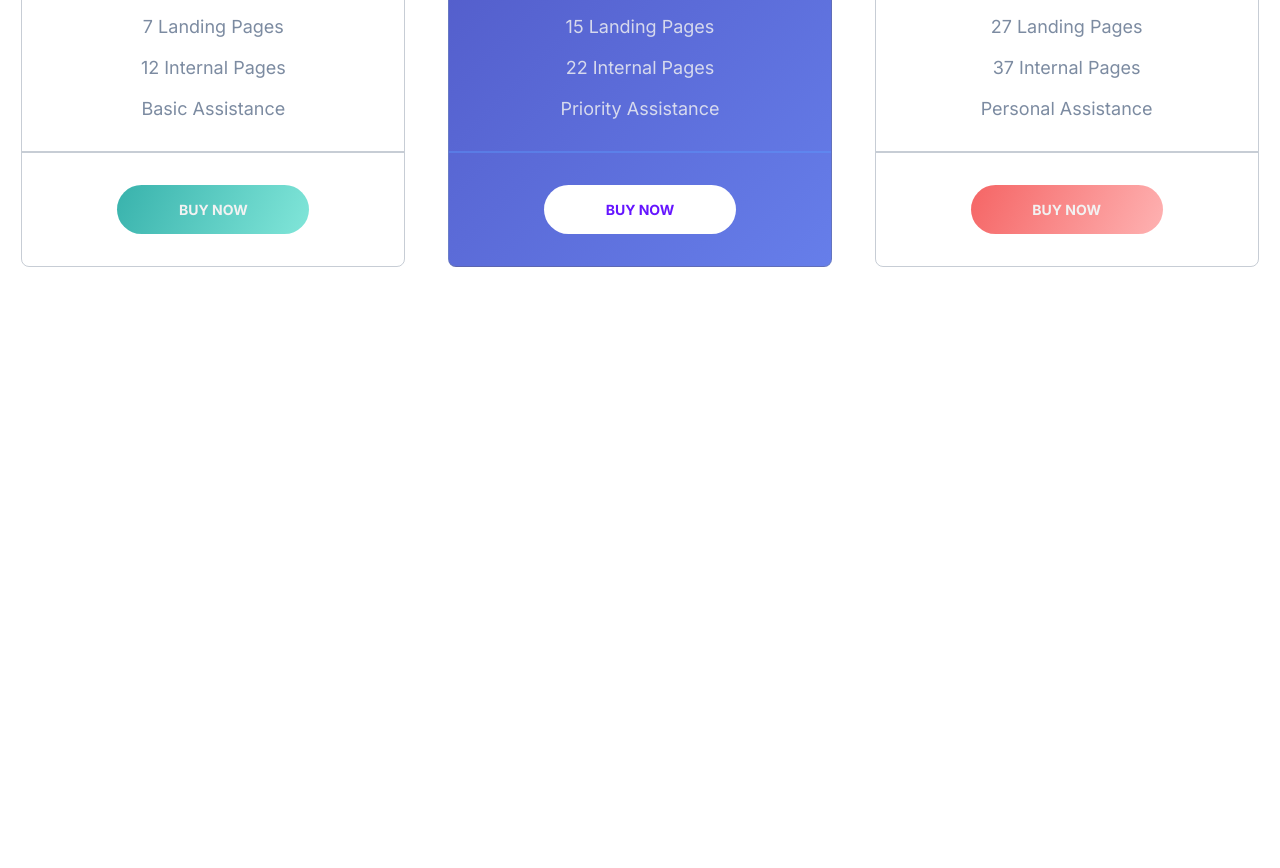
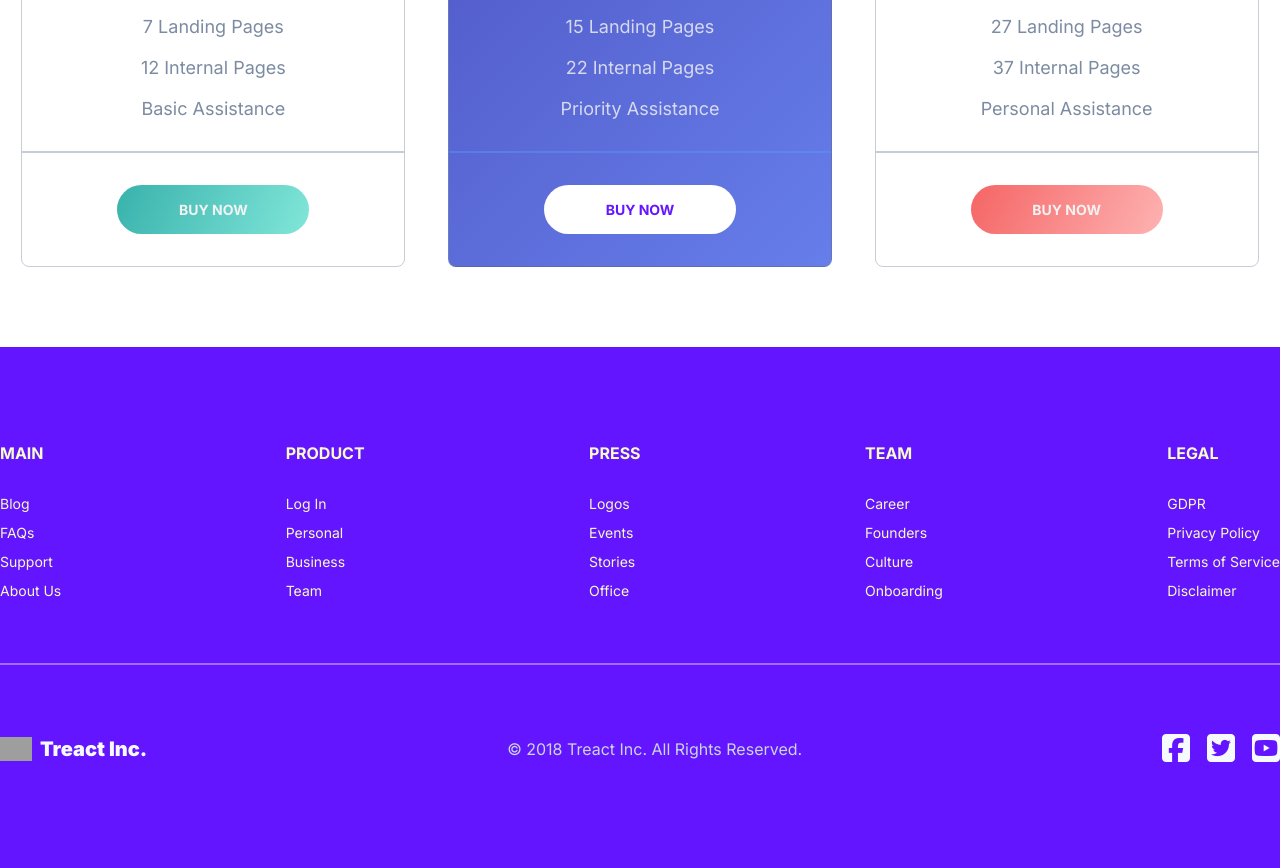
Before and after one commit to dev-kenny/final_project, a plain HTML site: page index.html in a window 1280 px wide. Shown: the part 3814-4682 px from the top of the page. Before the commit the page ends 4161 px from the top, so only its background shows below. Drawn offline with Linux system fonts and the light colour scheme; grey boxes are pictures that could not be loaded.

Commit message:
footer finished

```diff
--- a/index.html
+++ b/index.html
@@ -304,29 +304,39 @@
               <p class="section__para titles">
                 <span class="purple">PRICING</span>
               </p>
-              <h2 class="section__title pricing__title">Reasonable & Flexible <span class="purple">Plans.</span></h2>
+              <h2 class="section__title pricing__title">
+                Reasonable & Flexible <span class="purple">Plans.</span>
+              </h2>
               <p class="section__para pricing__para">
-                Lorem ipsum dolor sit amet, consectetur adipiscing elit, sed do eiusmod tempor incididunt ut labore et dolore magna aliqua.
+                Lorem ipsum dolor sit amet, consectetur adipiscing elit, sed do
+                eiusmod tempor incididunt ut labore et dolore magna aliqua.
               </p>
             </div>
             <div class="pricing__cards">
-
               <div class="pricing__card">
                 <div class="pricing__card--gradiant-cyan"></div>
                 <div class="pricing__card--header">
                   <h3 class="pricing__card--title">PERSONAL</h3>
                   <h2 class="pricing__card--price">$17.99</h2>
-                  <h3 class="pricing__card--month"><span class="grey">MONTHLY</span></h3>
+                  <h3 class="pricing__card--month">
+                    <span class="grey">MONTHLY</span>
+                  </h3>
                 </div>
-                <hr class="pricing__card--hr">
+                <hr class="pricing__card--hr" />
                 <div class="pricing__card--features">
                   <h3 class="pricing__card--title">For Individuals</h3>
                   <p class="section__para pricing__card--para">30 Templates</p>
-                  <p class="section__para pricing__card--para">7 Landing Pages</p>
-                  <p class="section__para pricing__card--para">12 Internal Pages</p>
-                  <p class="section__para pricing__card--para">Basic Assistance</p>
+                  <p class="section__para pricing__card--para">
+                    7 Landing Pages
+                  </p>
+                  <p class="section__para pricing__card--para">
+                    12 Internal Pages
+                  </p>
+                  <p class="section__para pricing__card--para">
+                    Basic Assistance
+                  </p>
                 </div>
-                <hr class="pricing__card--hr">
+                <hr class="pricing__card--hr" />
                 <div class="pricing__card--action">
                   <a class="pricing__card--button-cyan" href="#">BUY NOW</a>
                 </div>
@@ -339,15 +349,23 @@
                   <h2 class="pricing__card--price">$37.99</h2>
                   <h3 class="pricing__card--month white">MONTHLY</h3>
                 </div>
-                <hr class="pricing__card--hr-blue">
+                <hr class="pricing__card--hr-blue" />
                 <div class="pricing__card--features">
                   <h3 class="pricing__card--title">For Individuals</h3>
-                  <p class="section__para pricing__card--para white">60 Templates</p>
-                  <p class="section__para pricing__card--para white">15 Landing Pages</p>
-                  <p class="section__para pricing__card--para white">22 Internal Pages</p>
-                  <p class="section__para pricing__card--para white">Priority Assistance</p>
+                  <p class="section__para pricing__card--para white">
+                    60 Templates
+                  </p>
+                  <p class="section__para pricing__card--para white">
+                    15 Landing Pages
+                  </p>
+                  <p class="section__para pricing__card--para white">
+                    22 Internal Pages
+                  </p>
+                  <p class="section__para pricing__card--para white">
+                    Priority Assistance
+                  </p>
                 </div>
-                <hr class="pricing__card--hr-blue">
+                <hr class="pricing__card--hr-blue" />
                 <div class="pricing__card--action">
                   <a class="pricing__card--button-white" href="#">BUY NOW</a>
                 </div>
@@ -358,26 +376,106 @@
                 <div class="pricing__card--header">
                   <h3 class="pricing__card--title">ENTERPRISE</h3>
                   <h2 class="pricing__card--price">$57.99</h2>
-                  <h3 class="pricing__card--month"><span class="grey">MONTHLY</span></h3>
+                  <h3 class="pricing__card--month">
+                    <span class="grey">MONTHLY</span>
+                  </h3>
                 </div>
-                <hr class="pricing__card--hr">
+                <hr class="pricing__card--hr" />
                 <div class="pricing__card--features">
                   <h3 class="pricing__card--title">For Individuals</h3>
                   <p class="section__para pricing__card--para">90 Templates</p>
-                  <p class="section__para pricing__card--para">27 Landing Pages</p>
-                  <p class="section__para pricing__card--para">37 Internal Pages</p>
-                  <p class="section__para pricing__card--para">Personal Assistance</p>
+                  <p class="section__para pricing__card--para">
+                    27 Landing Pages
+                  </p>
+                  <p class="section__para pricing__card--para">
+                    37 Internal Pages
+                  </p>
+                  <p class="section__para pricing__card--para">
+                    Personal Assistance
+                  </p>
                 </div>
-                <hr class="pricing__card--hr">
+                <hr class="pricing__card--hr" />
                 <div class="pricing__card--action">
                   <a class="pricing__card--button-red" href="#">BUY NOW</a>
                 </div>
               </div>
-
             </div>
           </div>
         </div>
       </section>
     </main>
+    <footer>
+      <div class="footer--container">
+        <div class="row">
+          <ul class="footer__link--categories">
+
+            <li class="footer__link--category">
+              <h4 class="footer__link--title">MAIN</h4>
+              <div class="footer__links">
+                <a class="footer__link" href="">Blog</a>
+                <a class="footer__link" href="">FAQs</a>
+                <a class="footer__link" href="">Support</a>
+                <a class="footer__link" href="">About Us</a>
+              </div>
+            </li>
+
+            <li class="footer__link--category">
+              <h4 class="footer__link--title">PRODUCT</h4>
+              <div class="footer__links">
+                <a class="footer__link" href="">Log In</a>
+                <a class="footer__link" href="">Personal</a>
+                <a class="footer__link" href="">Business</a>
+                <a class="footer__link" href="">Team</a>
+              </div>
+            </li>
+
+            <li class="footer__link--category">
+              <h4 class="footer__link--title">PRESS</h4>
+              <div class="footer__links">
+                <a class="footer__link" href="">Logos</a>
+                <a class="footer__link" href="">Events</a>
+                <a class="footer__link" href="">Stories</a>
+                <a class="footer__link" href="">Office</a>
+              </div>
+            </li>
+
+            <li class="footer__link--category">
+              <h4 class="footer__link--title">TEAM</h4>
+              <div class="footer__links">
+                <a class="footer__link" href="">Career</a>
+                <a class="footer__link" href="">Founders</a>
+                <a class="footer__link" href="">Culture</a>
+                <a class="footer__link" href="">Onboarding</a>
+              </div>
+            </li>
+
+            <li class="footer__link--category">
+              <h4 class="footer__link--title">LEGAL</h4>
+              <div class="footer__links">
+                <a class="footer__link" href="">GDPR</a>
+                <a class="footer__link" href="">Privacy Policy</a>
+                <a class="footer__link" href="">Terms of Service</a>
+                <a class="footer__link" href="">Disclaimer</a>
+              </div>
+            </li>
+          </ul>
+          <hr class="footer--hr" />
+          <div class="footer__bottom--row">
+            <div class="footer__logo">
+              <img class="footer__logo--img" src="https://treact.owaiskhan.me/static/media/logo-light.d9a5d1b5be5ea077b26864fdfc2e96a4.svg" alt="">
+              <h2 class="footer__logo--text">Treact Inc.</h2>
+            </div>
+            <div class="footer__copyright">
+              <h2 class="footer__copyright--text">© 2018 Treact Inc. All Rights Reserved.</h2>
+            </div>
+            <div class="footer__social">
+              <i class="fab fa-facebook-square"></i>
+              <i class="fab fa-twitter-square footer__social--space"></i>
+              <i class="fab fa-youtube-square"></i>
+            </div>
+          </div>
+        </div>
+      </div>
+    </footer>
   </body>
 </html>
--- a/styles.css
+++ b/styles.css
@@ -592,3 +592,111 @@ li {
     transform: translateY(-4px);
     box-shadow: 0 16px 16px rgba(0, 0, 0, 0.1);
 }
+
+
+#landing,
+#quality,
+#pricing {
+    animation: left-side 800ms;
+}
+
+#service,
+#steps,
+footer {
+    animation: right-side 800ms;
+}
+
+@keyframes left-side {
+    0% {
+        transform: translateX(-100%);
+    }
+
+    100% {
+        transform: translateX(0%);
+    }
+}
+
+@keyframes right-side {
+    0% {
+        transform: translateX(100%);
+    }
+
+    100% {
+        transform: translateX(0%);
+    }
+}
+
+.footer--container {
+    background-color: #6415ff;
+}
+
+.footer__link--categories {
+    display: flex;
+    justify-content: space-between;
+}
+
+.footer__link--category {
+    margin-top: 96px;
+    display: flex;
+    flex-direction: column;
+    font-size: 16px;
+    color: #f7facc;
+}
+
+.footer__links {
+    display: flex;
+    flex-direction: column;
+    margin-top: 20px;
+}
+
+.footer__link {
+    color: #f7facc;
+    text-decoration: none;
+    font-size: 14px;
+    margin-top: 12px;
+}
+
+.footer--hr {
+    width: 100%;
+    margin: 64px 0;
+    border: 1px solid #ffffff60;
+}
+
+.footer__bottom--row {
+    display: flex;
+    justify-content: space-between;
+    align-items: center;
+    padding-bottom: 100px;
+}
+
+.footer__logo {
+    display: flex;
+    align-items: center;
+}
+
+.footer__logo--img {
+    width: 100%;
+    max-width: 32px;
+}
+
+.footer__logo--text {
+    font-size: 20px;
+    color: #f7fafc;
+    font-weight: 900;
+    margin-left: 8px;
+}
+
+.footer__copyright--text {
+    font-size: 16px;
+    font-weight: 400;
+    color: #cbd5e0;
+}
+
+.footer__social {
+    font-size: 32px;
+    color: #f7fafc;
+}
+
+.footer__social--space {
+    margin: 0 8px;
+}
```
